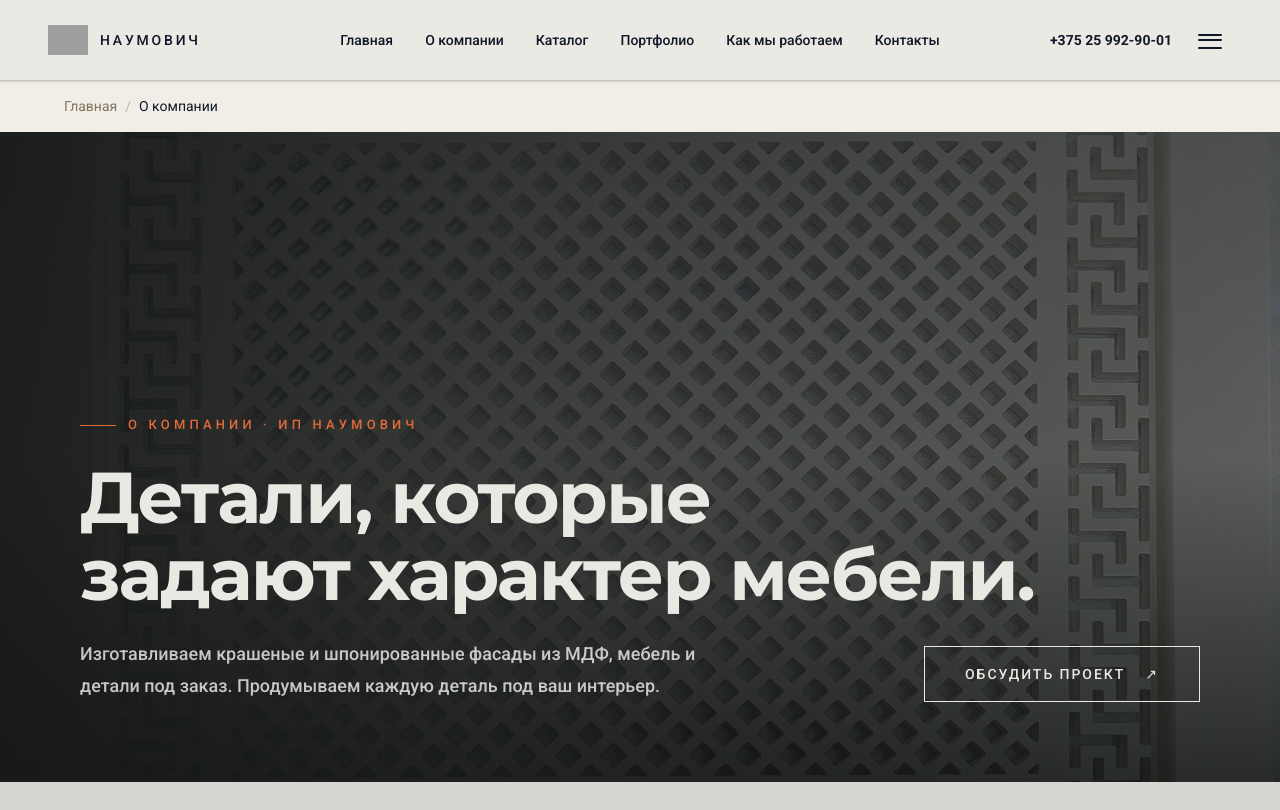
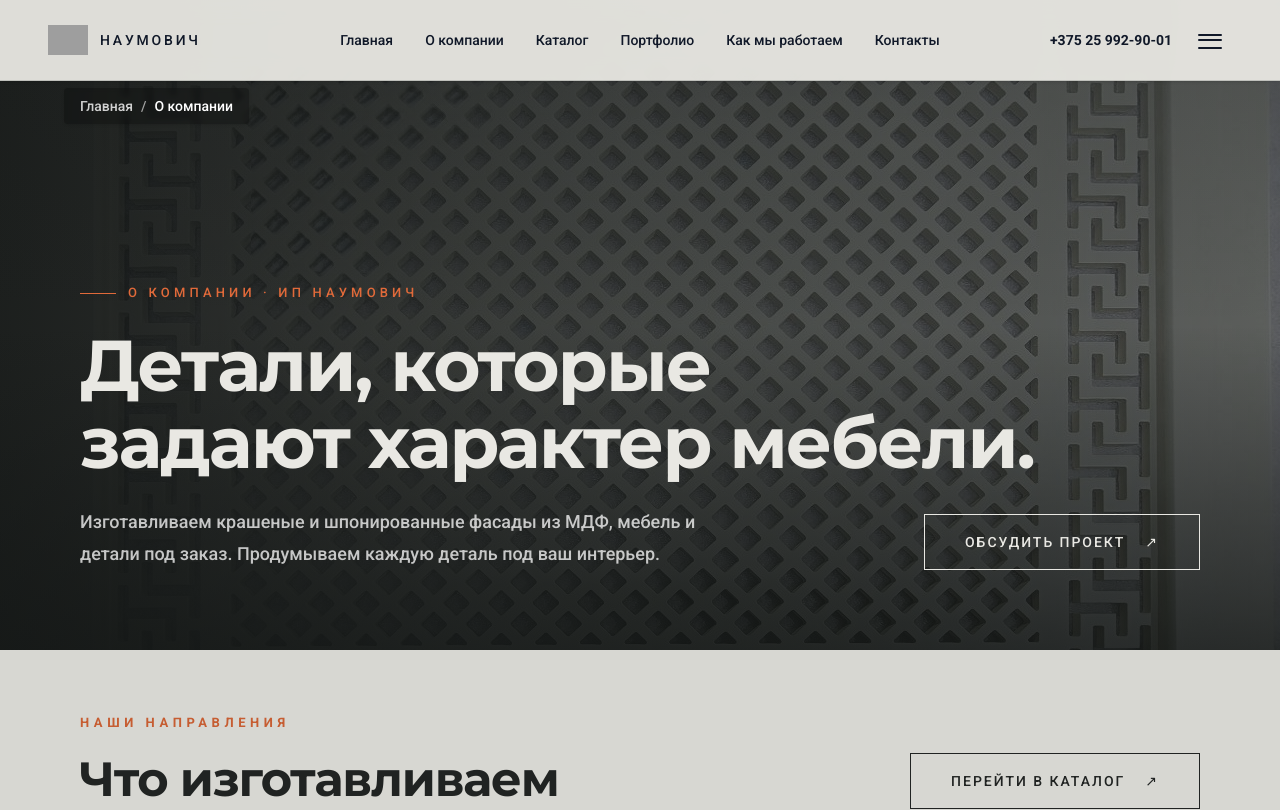
Before and after one commit to IljaBelousow/naumovich-site, a Next.js app: page /about in a window 1280 px wide. Shown: the top 810 px of the page. Built offline with nearby package versions, Linux system fonts and the light colour scheme; grey boxes are pictures that could not be loaded.

Commit message:
Overlay breadcrumbs over page hero area

```diff
--- a/src/components/Breadcrumbs.tsx
+++ b/src/components/Breadcrumbs.tsx
@@ -39,21 +39,21 @@ export default function Breadcrumbs() {
   }));
 
   return (
-    <div className="w-full bg-[#F1EEE7] px-5 pt-20 sm:px-8 lg:px-12 xl:px-16">
+    <div className="pointer-events-none absolute inset-x-0 top-[5.5rem] z-40 px-5 sm:px-8 lg:px-12 xl:px-16">
       <nav
         aria-label="Хлебные крошки"
-        className="flex flex-wrap items-center gap-2 py-4 text-sm font-normal text-[#82745F]"
+        className="pointer-events-auto inline-flex flex-wrap items-center gap-2 rounded-sm bg-black/25 px-3 py-2 text-sm font-medium text-white shadow-sm backdrop-blur-[2px] sm:px-4"
       >
-        <Link href="/" className="transition-colors hover:text-[#82745F]">
+        <Link href="/" className="text-white/80 transition-colors hover:text-white">
           Главная
         </Link>
         {crumbs.map((crumb, i) => (
           <span key={crumb.href} className="flex items-center gap-2">
-            <span className="text-[#BEB5A6]">/</span>
+            <span className="text-white/60">/</span>
             {i === crumbs.length - 1 ? (
-              <span className="text-gray-900">{crumb.name}</span>
+              <span className="text-white">{crumb.name}</span>
             ) : (
-              <Link href={crumb.href} className="transition-colors hover:text-[#82745F]">
+              <Link href={crumb.href} className="text-white/80 transition-colors hover:text-white">
                 {crumb.name}
               </Link>
             )}
```
